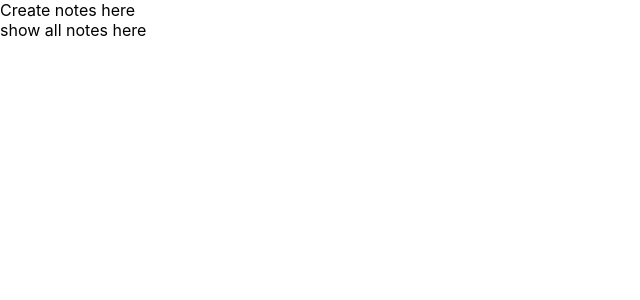
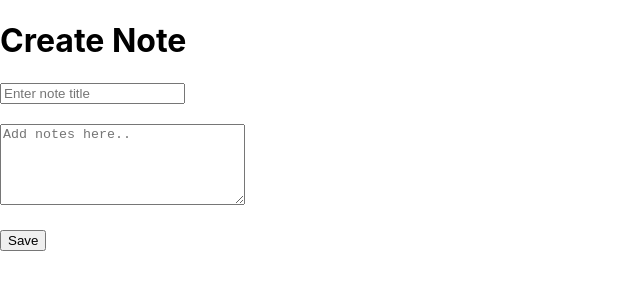
Before and after one commit to Triveni07/notes-making, a React (Create React App) app: page /create in a window 1280 px wide. Shown: the top 300 px of the page, without its empty margins (0-640 px from the left). Built offline with nearby package versions, Linux system fonts and the light colour scheme.

Commit message:
Add routing to main page

```diff
--- a/package.json
+++ b/package.json
@@ -6,6 +6,7 @@
     "react": "^16.9.0",
     "react-dom": "^16.9.0",
     "react-redux": "^7.1.0",
+    "react-router-dom": "^5.0.1",
     "react-scripts": "3.1.0",
     "redux": "^4.0.4"
   },
--- a/src/App.js
+++ b/src/App.js
@@ -1,16 +1,15 @@
-import React, { Component } from 'react';
-import CreateNote from './components/Notes/CreateNote';
-import ListNotes from './components/Notes/ListNotes';
+import React from 'react';
 
+import { BrowserRouter as Router, Switch, Route } from 'react-router-dom';
 
-class App extends Component {
-  render() {
-    return (
-      <div className="App">
-        <CreateNote />
-        <ListNotes />
-      </div>
-    );
-  }
-}
+import Main from './components/Main/Main';
+
+const App = () => (
+  <Router>
+    <Switch>
+      <Route path="/" component={Main} />
+    </Switch>
+  </Router>
+);
+
 export default App;
--- /dev/null
+++ b/src/components/Main/Main.jsx
@@ -0,0 +1,25 @@
+import React, { Component } from 'react';
+import { Route, Switch } from 'react-router-dom'
+
+import CreateNote from '../Notes/CreateNote';
+import ListNotes from '../Notes/ListNotes';
+
+class Main extends Component {
+    render() {
+        return (
+            <div className="Main">
+                <Switch>
+                    <Route path='/create' render={({ history }) => (
+                        <CreateNote />
+                    )} />
+                    <Route path='/' render={({ history }) => (
+                        <ListNotes />
+                    )} />
+                    <Route path="*" render={() => <h1>404</h1>} />
+                </Switch>
+            </div>
+        );
+    }
+}
+
+export default Main;
--- a/src/components/Notes/CreateNote.jsx
+++ b/src/components/Notes/CreateNote.jsx
@@ -4,7 +4,12 @@ class CreateNote extends Component {
     render() {
         return (
             <div>
-                Create notes here
+                <h1>Create Note</h1>
+                <form>
+                    <input required type="text" placeholder="Enter note title" /><br /><br />
+                    <textarea required rows="5" cols="28" placeholder="Add notes here.." /><br /><br />
+                    <button>Save</button>
+                </form>
             </div>
         );
     }
```
Also changed, not shown: 1 other file (tests, documents, lock files or other folders).
